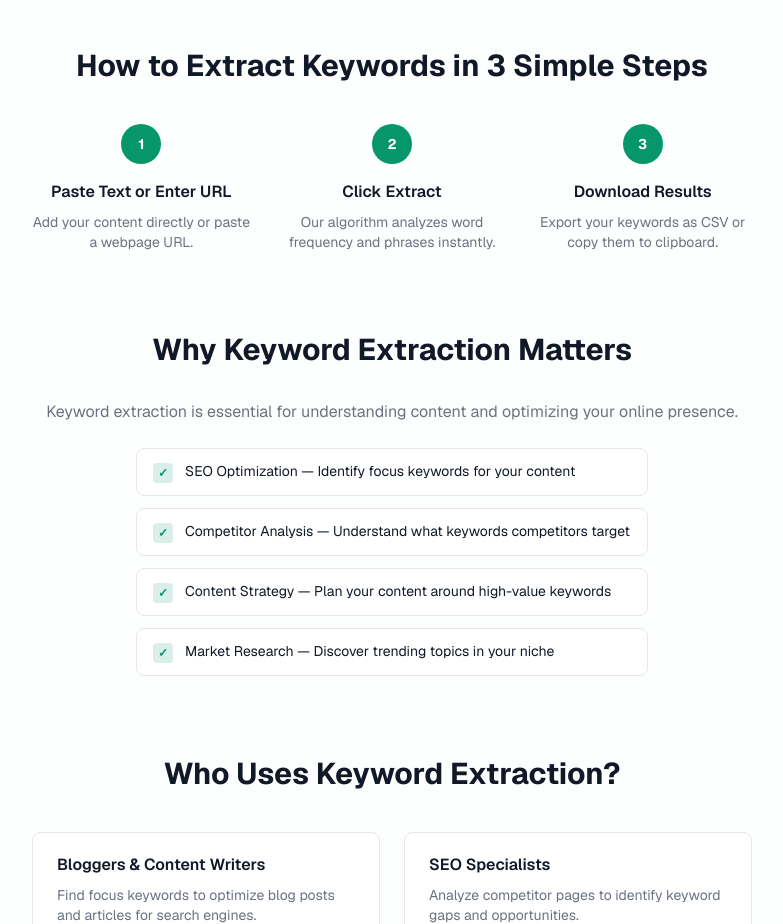
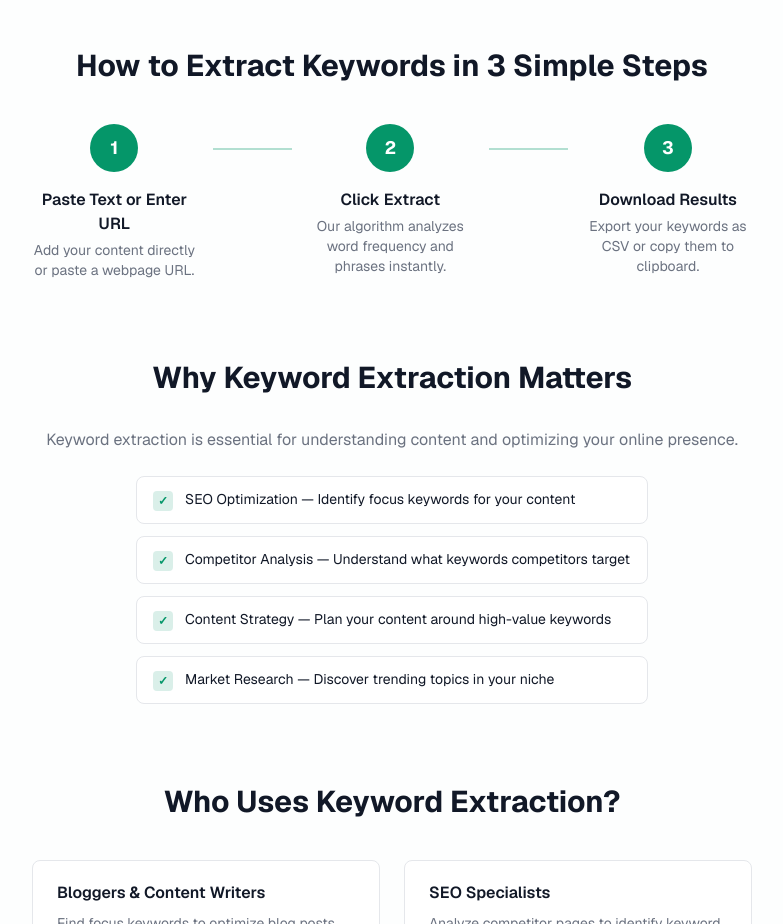
Before and after one commit to pang3fan-creator/keyword-extractor, a Next.js app: page / in a window 1280 px wide. Shown: the part 960-1884 px from the top of the page, without its empty margins (248-1031 px from the left). Built offline with nearby package versions, Linux system fonts and the light colour scheme.

Commit message:
fix: upgrade steps to HyperUI-style with connecting lines

```diff
--- a/src/app/[locale]/page.tsx
+++ b/src/app/[locale]/page.tsx
@@ -30,18 +30,23 @@ export default async function HomePage() {
               <h2 className="mb-10 text-center text-2xl font-bold text-foreground sm:text-3xl">
                 {t('seoHowTitle')}
               </h2>
-              <div className="grid gap-8 sm:grid-cols-3">
+              <div className="flex items-start justify-center">
                 {[1, 2, 3].map((step) => (
-                  <div key={step} className="text-center">
-                    <span className="inline-flex h-10 w-10 items-center justify-center rounded-full bg-primary text-sm font-bold text-primary-fg">
+                  <div key={step} className="flex items-start">
+                    <div className="flex flex-col items-center text-center">
+                      <span className="flex h-12 w-12 items-center justify-center rounded-full bg-primary text-lg font-bold text-primary-fg">
                         {step}
                       </span>
                       <h3 className="mt-4 font-semibold text-foreground">
                         {t(`seoHowStep${step}Title` as never)}
                       </h3>
-                    <p className="mt-2 text-sm text-muted">
+                      <p className="mt-1 max-w-[200px] text-sm text-muted">
                         {t(`seoHowStep${step}Desc` as never)}
                       </p>
+                    </div>
+                    {step < 3 && (
+                      <div className="mx-4 mt-6 h-0.5 w-12 bg-primary/30 sm:w-24" />
+                    )}
                   </div>
                 ))}
               </div>
```
Lines whose indentation alone changed are shown as unchanged.
